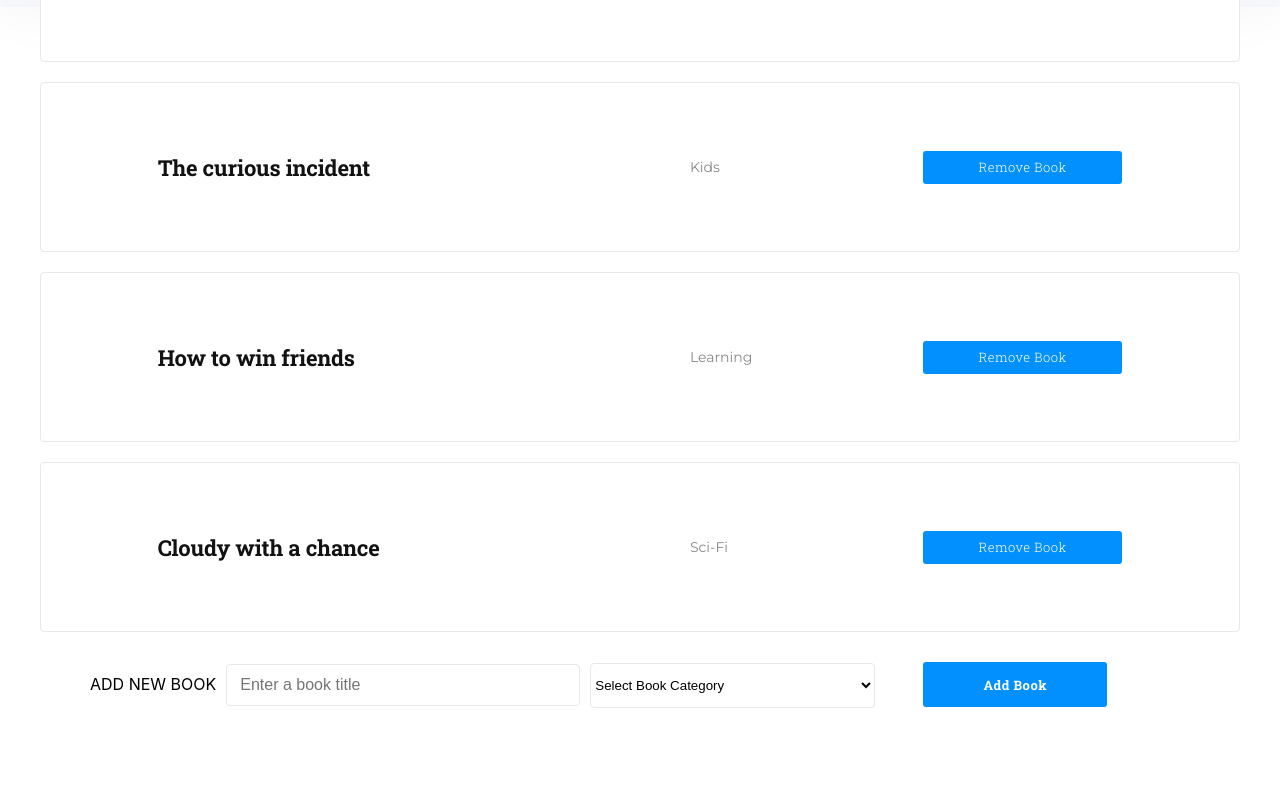
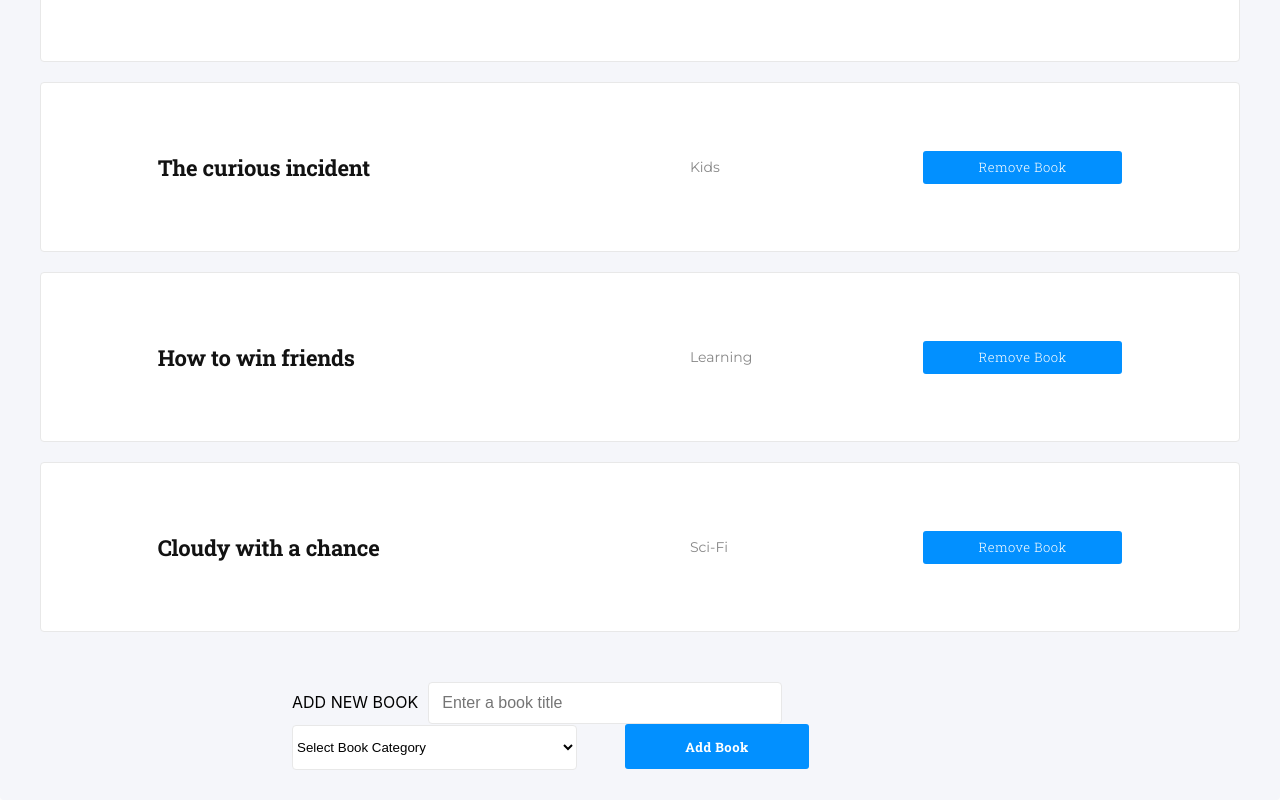
Before and after one commit to abruzy/react-bookstore, a React (Create React App) app: page / in a window 1280 px wide. Shown: the part 793-1593 px from the top of the page. Before the commit the page ends 1501 px from the top, so only its background shows below. Built offline with nearby package versions, Linux system fonts and the light colour scheme.

Commit message:
refactor my app css styles

```diff
--- a/src/containers/BooksList.js
+++ b/src/containers/BooksList.js
@@ -29,7 +29,7 @@ const BooksList = ({
           <CategoryFilter handleChange={handleFilterChange} />
         </div>
       </div>
-      <div>
+      <div className="books-container">
         {filteredBooks(books, filter).map(book => (
           <Book key={book.title} book={book} removeBook={removeBook} />
         ))}
--- a/src/styles/scss/App.scss
+++ b/src/styles/scss/App.scss
@@ -6,7 +6,7 @@
 
 .panel-bg {
   width: 100%;
-  height: 100vh;
+  height: 100%;
   border-radius: 4px;
   box-shadow: 0 0 60px 0 rgba(0, 0, 0, 0.05);
   background-color: #f5f6fa;
--- a/src/styles/scss/BooksForm.scss
+++ b/src/styles/scss/BooksForm.scss
@@ -1,6 +1,7 @@
 form {
-  margin: 30px auto;
-  width: 1100px;
+  padding: 30px 100px;
+  width: 70%;
+  margin: 0 auto;
 
   & div {
     display: flex;
```
